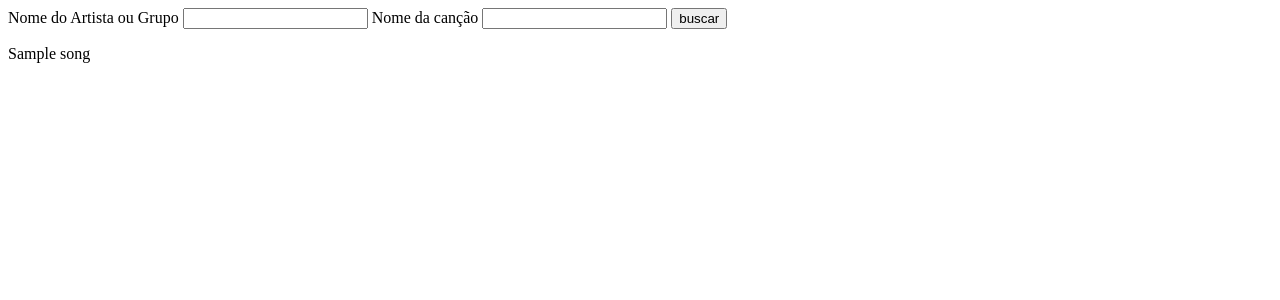
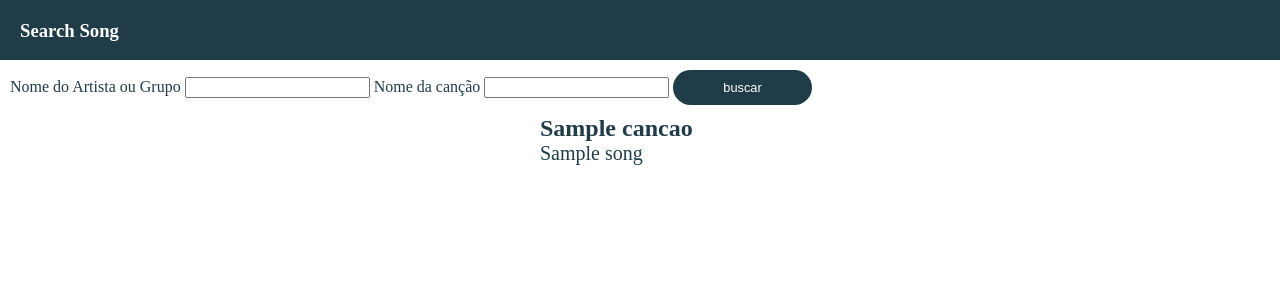
Before and after one commit to MoisesAbraao/Flask-Search-Song, a Flask app: template Templates/index.html in a window 1280 px wide. Shown: the top 300 px of the page. Run offline with Flask 2, Linux system fonts and the light colour scheme; the template is opened without the code that fills it: most values are stand-ins (such as "Sample title", 1, 10 or a date in 2020).

Commit message:
Add estilo

```diff
--- a/Templates/index.html
+++ b/Templates/index.html
@@ -3,22 +3,23 @@
     <head>
         <title>Search Song</title>
         <meta charset="utf-8">
-        <style>
-            .Text{
-                width: 200px;
-                min-height: 100%;
-            }
-        </style>
+        <link rel="stylesheet" href="../static/style.css">
     </head>
     <body>
+        <div class="NavBar">
+            <h3>Search Song</h3>
+        </div>
+        <div class="Form">
             <form action="{{ url_for('get_song')}}" method="POST">
                 <label>Nome do Artista ou Grupo</label>
                 <input type="text" name="banda">
                 <label>Nome da canção</label>
                 <input type="text" name="cancao">
-            <input type="submit" value="buscar">
+                <input type="submit" id="button" value="buscar">
             </form>
-        <div class="Text">
+        </div>
+        <div class="Lyric">
+            <h2>{{cancao}}</h2>
             <p>{{song}}</p>
         </div>
     </body>
--- a/app.py
+++ b/app.py
@@ -1,3 +1,4 @@
+#encoding: utf8
 from flask import Flask, render_template, request, url_for
 from vagalume import lyrics
 
@@ -16,7 +17,9 @@ def get_song():
         if banda and cancao:
             resultado = lyrics.find(banda, cancao)
             song = (resultado.song.lyric)
-    return render_template("index.html", song=song)
+        else:
+            song = "Por favor informe os valores dos campos!"
+    return render_template("index.html", song=song, cancao=cancao)
 
 if __name__ == "__main__":
     app.run(debug=True)
--- /dev/null
+++ b/static/style.css
@@ -0,0 +1,44 @@
+*{
+	margin: 0 auto;
+	padding: 0 auto;
+}
+
+.NavBar {
+    width: 100%;
+    height: 60px;
+    /* position: fixed; */
+    background-color: rgb(32, 60, 72);
+    color: #fff;
+}
+
+.NavBar h3 {
+    text-align: start;
+    padding: 20px;
+}
+
+.Form {
+    margin: 10px;
+    color: rgb(32, 60, 72);
+}
+
+.Form #button {
+    color: #fff;
+    background-color: rgb(32, 60, 72);
+    border: none;
+    outline: none;
+    border-radius: 25px;
+    padding: 10px 50px;
+    font-size: .8em;
+    font-weight: 500;
+}
+
+.Lyric{
+    width: 200px;
+    min-height: 100%;
+    text-align: start;
+    color: rgb(32, 60, 72);
+}
+
+.Lyric p {
+    font-size: 20px;
+}
```
Lines whose indentation alone changed are shown as unchanged.
